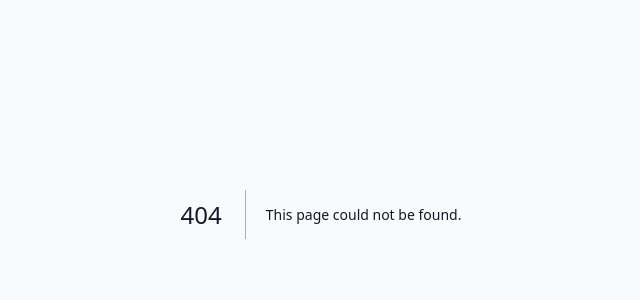
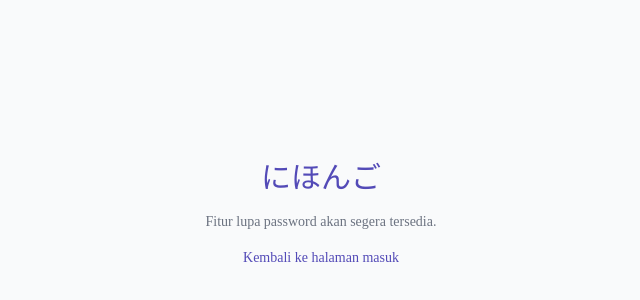
Before and after one commit to pikipici/nihon-go, a Next.js app in the folder apps/web/: page /auth/forgot-password in a window 1280 px wide. Before the commit this address had no page. Shown: the part 186-486 px from the top of the page, without its empty margins (319-959 px from the left). Built offline with nearby package versions, Linux system fonts and the light colour scheme.

Commit message:
fix: remove typedRoutes, add missing pages, fix eslint config

```diff
--- a/apps/web/next.config.js
+++ b/apps/web/next.config.js
@@ -7,9 +7,6 @@ const nextConfig = {
       { protocol: "https", hostname: "assets.nihongo.id" },
     ],
   },
-  experimental: {
-    typedRoutes: true,
-  },
 };
 
 module.exports = nextConfig;
--- /dev/null
+++ b/apps/web/src/app/auth/forgot-password/page.tsx
@@ -0,0 +1,15 @@
+export default function ForgotPasswordPage() {
+  return (
+    <div className="flex min-h-screen items-center justify-center bg-gray-50 px-4">
+      <div className="w-full max-w-sm text-center">
+        <span className="text-3xl font-medium text-purple-600">にほんご</span>
+        <p className="mt-4 text-sm text-gray-500">
+          Fitur lupa password akan segera tersedia.
+        </p>
+        <a href="/auth/login" className="mt-4 inline-block text-sm text-purple-600 hover:underline">
+          Kembali ke halaman masuk
+        </a>
+      </div>
+    </div>
+  );
+}
```
Also changed, not shown: apps/web/.eslintrc.json.
